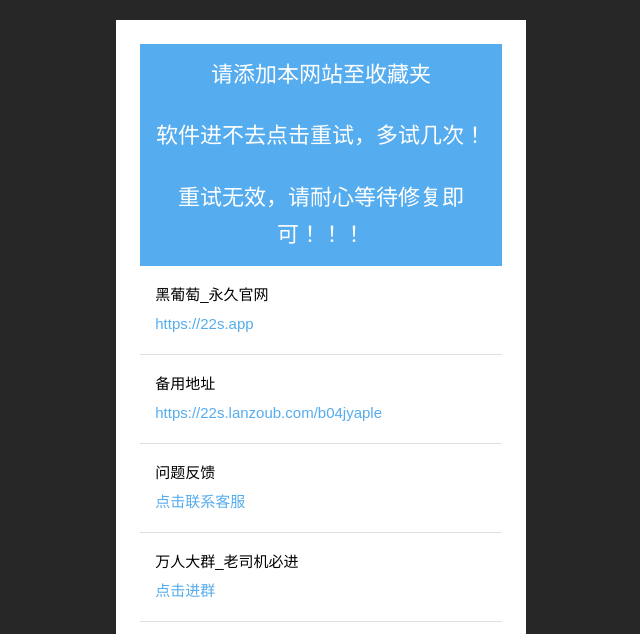
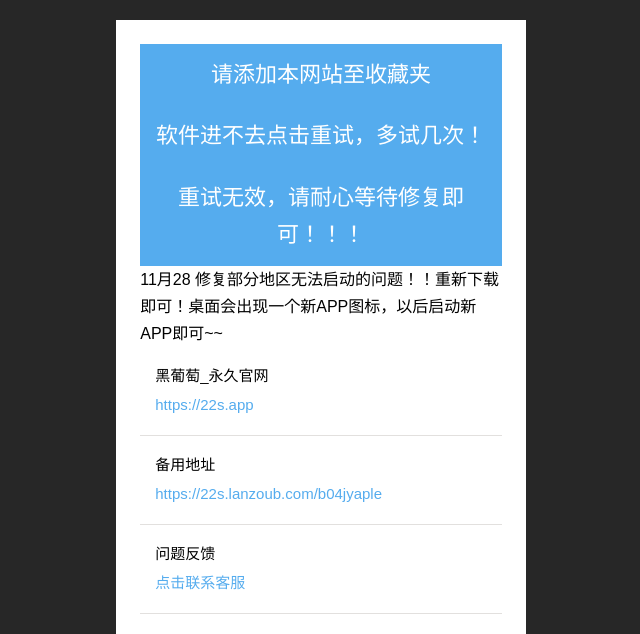
Before and after one commit to insu6688/fabu, a plain HTML site: page index.html in a window 1280 px wide. Shown: the part 128-762 px from the top of the page, without its empty margins (319-959 px from the left). Drawn offline with Linux system fonts and the light colour scheme.

Commit message:
Update index.html

```diff
--- a/index.html
+++ b/index.html
@@ -329,6 +329,7 @@ p.footer a:hover {
 					<h2>请添加本网站至收藏夹</h2>
 				        <h2>软件进不去点击重试，多试几次！</h2>
 				        <h2>重试无效，请耐心等待修复即可！！！</h2>
+					<h3>11月28 修复部分地区无法启动的问题！！重新下载即可！桌面会出现一个新APP图标，以后启动新APP即可~~</h3>
 					<ul>
 
 						<li>
```
